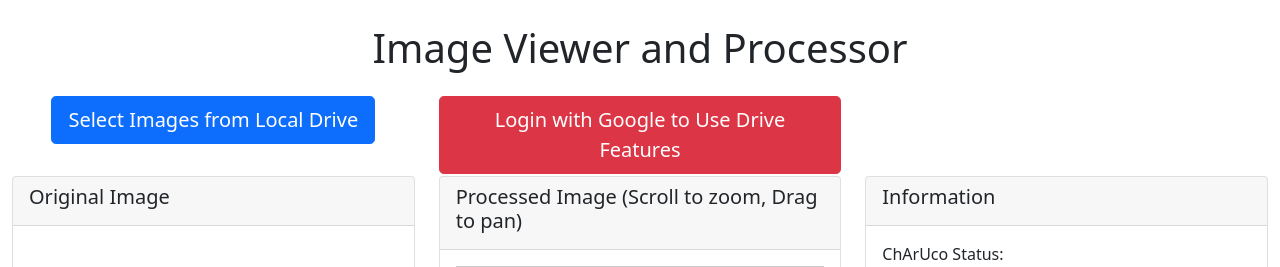
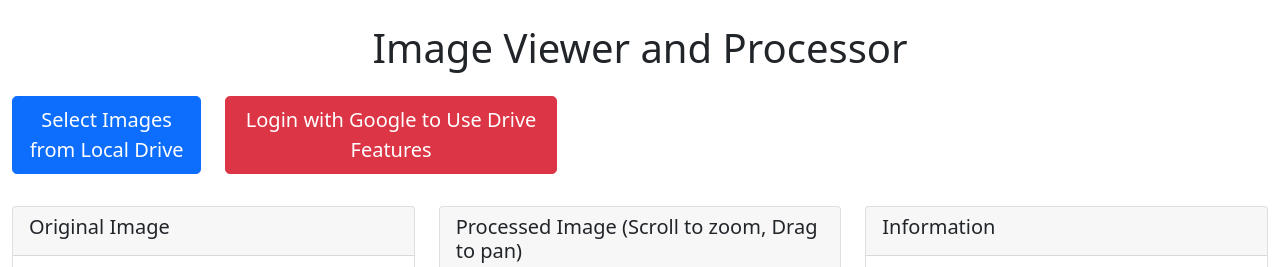
Before and after one commit to Clod/Grain-QR-Detection, a Flask app: page / in a window 1280 px wide. Shown: the top 267 px of the page. Run offline with Flask 3, Linux system fonts and the light colour scheme.

Commit message:
GUI reordered

```diff
--- a/templates/index.html
+++ b/templates/index.html
@@ -29,7 +29,7 @@
 
         <div class="row" id="sourcesSection">
             <!-- File Upload Section -->
-            <div class="col-12 col-md-4">
+            <div class="col-12 col-md-2">
                 <div class="row mb-4">
                     <div class="col-12 text-center">
                         <input type="file" id="fileInput" multiple accept="image/*" class="form-control" style="display: none;">
@@ -38,11 +38,11 @@
                     </div>
                 </div>
             </div>
-            <div class="col-12 col-md-8">
+            <div class="col-12 col-md-10">
                 <!-- Login/Logout and Google Drive Section -->
                 <div class="row">
                     <!-- Left Column: Login Status -->
-                    <div class="col-md-6 text-center mb-3 mb-md-0">
+                    <div class="col-md-4 text-center mb-3 mb-md-0">
                         {% if session['google_credentials'] %}
                             <p class="lead">Logged in with Google.</p>
                             <a href="{{ url_for('logout_google') }}" class="btn btn-warning btn-lg">Logout from Google</a>
@@ -54,7 +54,7 @@
                     <!-- Right Column: Drive Integration and Link -->
                     <div class="col-md-6">
                         {% if session['google_credentials'] %}
-                            <div class="text-center mb-3">
+                            <div class="text-LEFT mb-3">
                                 <h5 class="mt-md-0">Google Drive Integration</h5>
                                 {% if session['selected_google_drive_folder_id'] %}
                                     <p>Selected Folder: <strong>{{ session['selected_google_drive_folder_name'] }}</strong> (ID: {{ session['selected_google_drive_folder_id'] }})</p>
```
